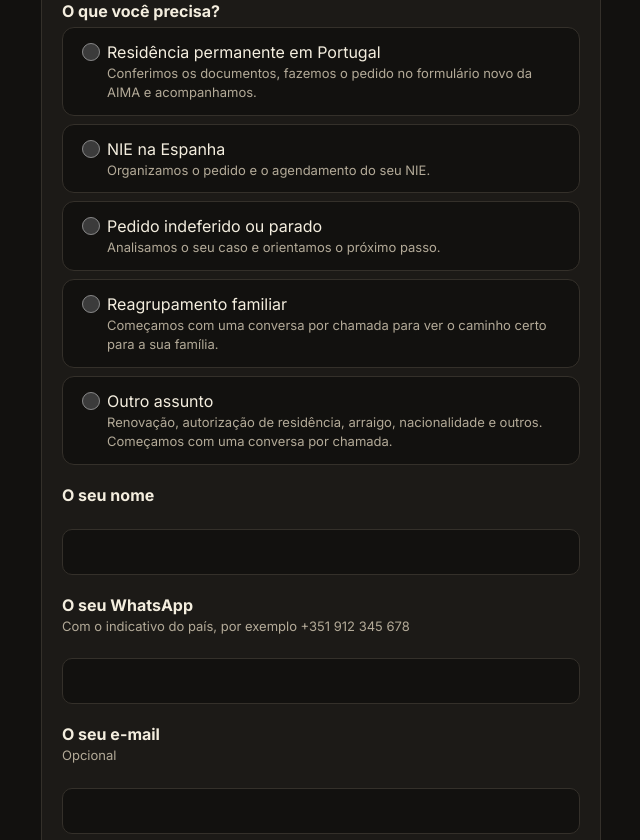
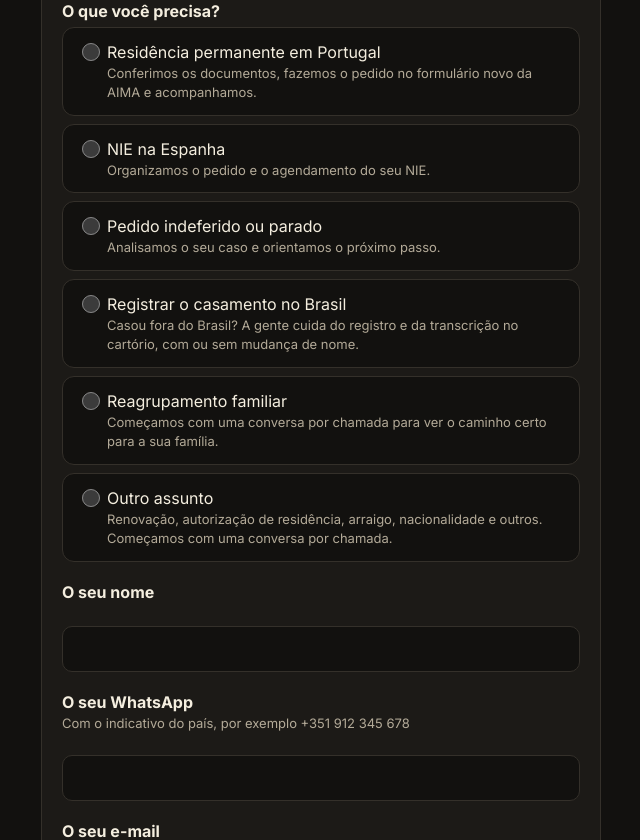
Before and after one commit to robertaagsilva-netizen/alojadoimigrante-site, a PHP site: page /pedido/ in a window 1280 px wide. Shown: the part 377-1217 px from the top of the page, without its empty margins (319-959 px from the left). Run offline with PHP 8.4, Linux system fonts and the light colour scheme.

Commit message:
Pedido: opção registro de casamento no Brasil (vai para o WhatsApp)
Co-Authored-By: Claude Opus 5.5 <noreply@anthropic.com>
Claude-Session: https://claude.ai/code/session_016FWGbJ65Y3BLvECM1jAC9d

```diff
--- a/contador/painel.php
+++ b/contador/painel.php
@@ -84,7 +84,7 @@ p.note{color:var(--mut);font-size:13px}
 <?php
 $pf = __DIR__ . '/dados/pedidos.jsonl'; $ped = array();
 if (is_file($pf)) { foreach (array_reverse(file($pf, FILE_IGNORE_NEW_LINES | FILE_SKIP_EMPTY_LINES)) as $ln) { $x = json_decode($ln, true); if (is_array($x)) $ped[] = $x; if (count($ped) >= 60) break; } }
-$SN = array('rp' => 'Residência permanente 125 €', 'nie' => 'NIE 115 €', 'indef' => 'Indeferido 195 €', 'reag' => 'Reagrupamento (consultoria 35 €)', 'outro' => 'Consultoria 35 €');
+$SN = array('rp' => 'Residência permanente 125 €', 'nie' => 'NIE 115 €', 'indef' => 'Indeferido 195 €', 'casam' => 'Registro de casamento no Brasil (WhatsApp)', 'reag' => 'Reagrupamento (consultoria 35 €)', 'outro' => 'Consultoria 35 €');
 $RS = array('sim' => 'sim', 'nao' => 'não', 'nao_sei' => 'não sabe', '' => '–');
 echo '<h2>Pedidos recebidos (' . count($ped) . ')</h2>';
 if (!$ped) echo '<p class="note">Nenhum pedido ainda. Quem preenche o formulário aparece aqui, mesmo que não termine o pagamento: confira no Stripe quem pagou.</p>';
--- a/pedido/enviar.php
+++ b/pedido/enviar.php
@@ -5,6 +5,7 @@ $PAG = array(
   'rp'    => 'https://buy.stripe.com/bJe14pgEq4ab5Zpd0d0VO04',  // residência permanente 125 €
   'nie'   => 'https://buy.stripe.com/dRmcN787UeOPevV1hv0VO05',  // NIE 115 €
   'indef' => 'https://buy.stripe.com/28E28tcoa7mn3Rh0dr0VO06',  // indeferido 195 €
+  'casam' => 'https://wa.me/351935149920?text=' . rawurlencode('Olá! Acabei de fazer o meu pedido no site: quero registrar o meu casamento no Brasil.'),
   'reag'  => 'https://buy.stripe.com/28E6oJ73QeOPcnNbW90VO0b',  // consultoria 35 €
   'outro' => 'https://buy.stripe.com/28E6oJ73QeOPcnNbW90VO0b',  // consultoria 35 €
 );
--- a/pedido/index.html
+++ b/pedido/index.html
@@ -74,6 +74,7 @@ a { color: var(--accent); }
       <label class="opt"><input type="radio" name="servico" value="rp" required><span>Residência permanente em Portugal<small>Conferimos os documentos, fazemos o pedido no formulário novo da AIMA e acompanhamos.</small></span></label>
       <label class="opt"><input type="radio" name="servico" value="nie"><span>NIE na Espanha<small>Organizamos o pedido e o agendamento do seu NIE.</small></span></label>
       <label class="opt"><input type="radio" name="servico" value="indef"><span>Pedido indeferido ou parado<small>Analisamos o seu caso e orientamos o próximo passo.</small></span></label>
+      <label class="opt"><input type="radio" name="servico" value="casam"><span>Registrar o casamento no Brasil<small>Casou fora do Brasil? A gente cuida do registro e da transcrição no cartório, com ou sem mudança de nome.</small></span></label>
       <label class="opt"><input type="radio" name="servico" value="reag"><span>Reagrupamento familiar<small>Começamos com uma conversa por chamada para ver o caminho certo para a sua família.</small></span></label>
       <label class="opt"><input type="radio" name="servico" value="outro"><span>Outro assunto<small>Renovação, autorização de residência, arraigo, nacionalidade e outros. Começamos com uma conversa por chamada.</small></span></label>
     </fieldset>
@@ -125,7 +126,7 @@ a { color: var(--accent); }
 <script>
 try { LC.contaUmaVez('pedido_abriu'); } catch (e) {}
 const f = document.getElementById('f');
-const S = { rp: 'Residência permanente em Portugal', nie: 'NIE na Espanha', indef: 'Pedido indeferido ou parado', reag: 'Reagrupamento familiar', outro: 'Outro assunto' };
+const S = { rp: 'Residência permanente em Portugal', nie: 'NIE na Espanha', indef: 'Pedido indeferido ou parado', casam: 'Registrar o casamento no Brasil', reag: 'Reagrupamento familiar', outro: 'Outro assunto' };
 // permite abrir já com o serviço escolhido: /pedido/?s=rp
 const pre = new URLSearchParams(location.search).get('s');
 if (pre && S[pre]) { const r = f.querySelector('input[name=servico][value=' + pre + ']'); if (r) r.checked = true; }
```
